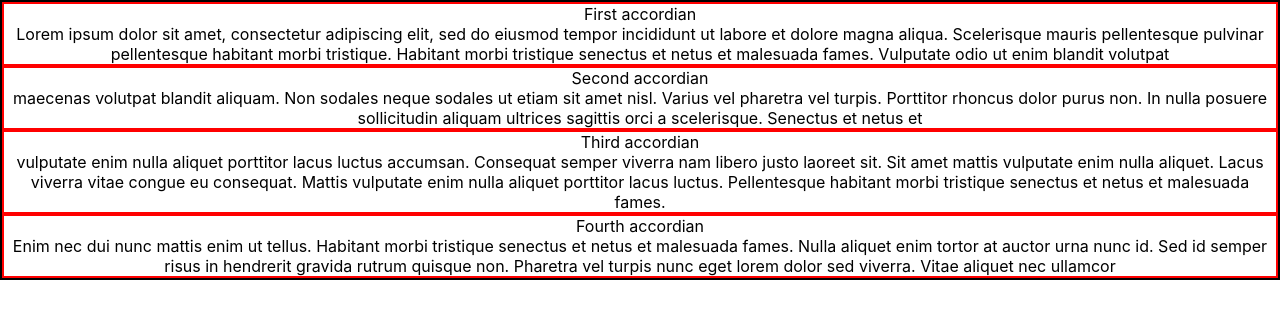
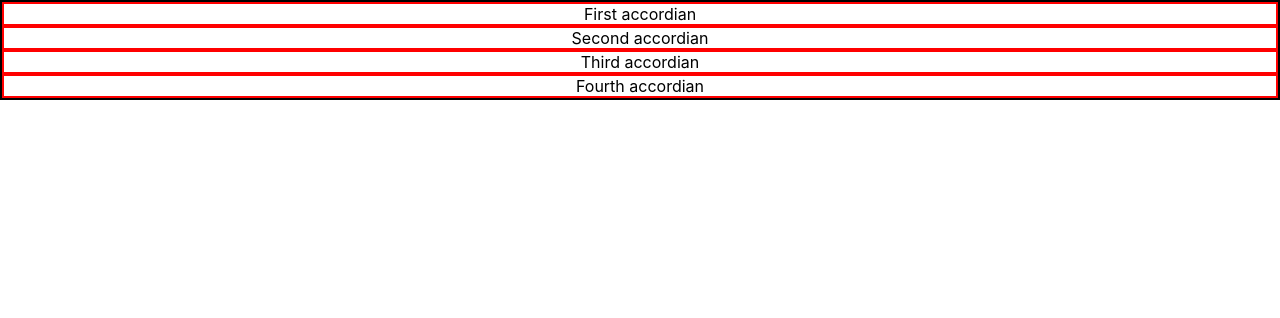
Before and after one commit to G4GANCHAUDHARY/Accordian, a React (Create React App) app: page / in a window 1280 px wide. Shown: the top 318 px of the page. Built offline with nearby package versions, Linux system fonts and the light colour scheme.

Commit message:
Only One Open Accordian Done

```diff
--- a/src/App.js
+++ b/src/App.js
@@ -1,14 +1,44 @@
 import './App.css';
 import data from './data/data';
-import Accordian from './components/accordian';
+// import Accordian from './components/accordian';
+import { useState,useEffect } from 'react';
 
 function App() {
+  const [active,setActive]=useState([]);
+
+  useEffect(()=>{
+    const array=[];
+    for (let i=0;i<data.length;i++){
+      array.push(false)
+    }
+    setActive(array)
+  },[])
+
+  const changeState=(index)=>{
+    const array=[];
+    for (let i=0;i<data.length;i++){
+      if (i===index){
+        array.push(!active[index])
+      } else {
+        array.push(false)
+      }
+    }
+    setActive(array);
+  }
+
 
   return (
     <div className="App" style={{border:"2px solid black"}}>
-      {data.map((Acc)=>{
+      {data.map((Acc,index)=>{
         return (
-          <Accordian content={Acc} />
+          <div className="accordian" style={{border:"2px solid red"}} onClick={()=>changeState(index)}>
+            <div className="header">
+                {Acc.title}
+            </div>
+            {active[index] && <div className="content">
+                {Acc.body}
+            </div>}
+        </div>
         )
       })}
     </div>
--- a/src/components/accordian.js
+++ b/src/components/accordian.js
@@ -4,7 +4,7 @@ export default function Accordian (props){
     const [active,setActive]=useState(true)
 
     return(
-        <div className="accordian" style={{border:"2px solid red"}}>
+        <div className="accordian" style={{border:"2px solid red"}} onClick={()=>setActive(!active)}>
             <div className="header">
                 {props.content.title}
             </div>
```
